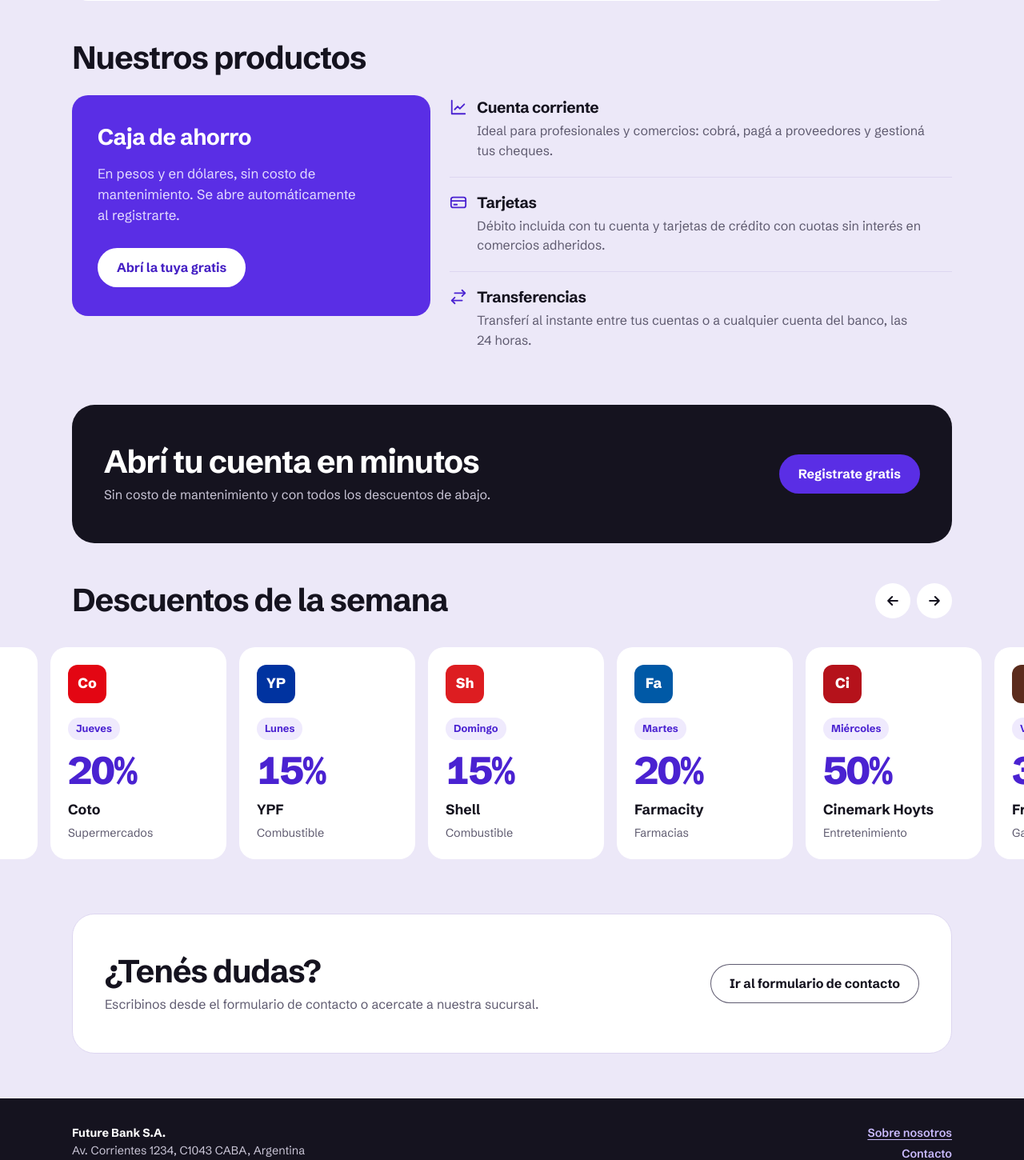
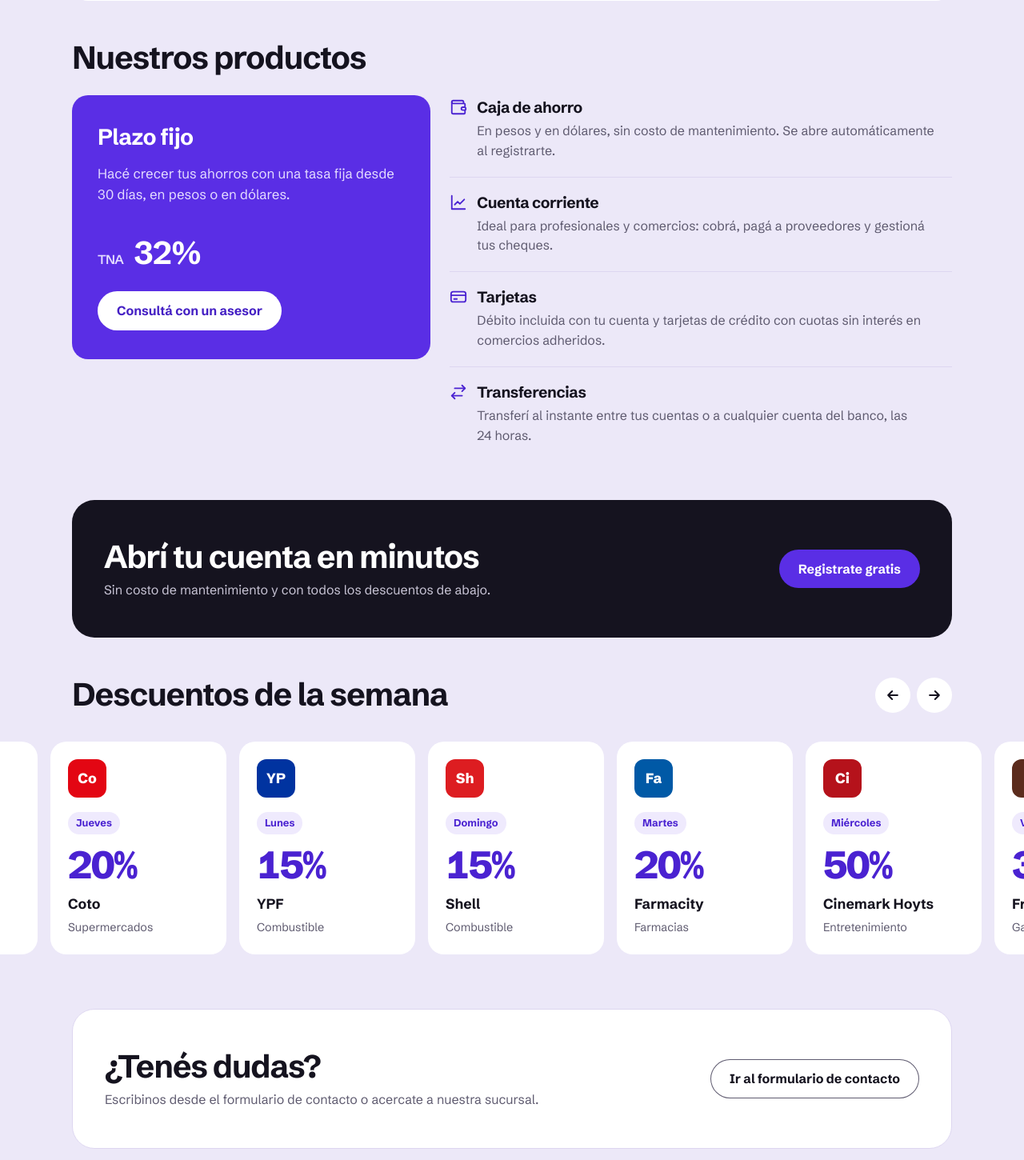
Before and after one commit to Lucas-Ferrari/frh-progra4-tp2, a PHP site: page /banco/ in a window 1280 px wide. Shown: the part 1225-2675 px from the top of the page at 80% size. Run offline with PHP 8.4, Linux system fonts and the light colour scheme.

Commit message:
Fix cards index

```diff
--- a/css/estilos.css
+++ b/css/estilos.css
@@ -682,7 +682,7 @@ code {
 .banda-cta .boton { background: #ffffff; color: var(--marca-oscura); }
 .banda-cta .boton:hover { background: #efeafd; }
 
-/* Productos: la caja de ahorro destacada (es la que se abre al registrarse)
+/* Productos: el plazo fijo destacado (la apertura de cuenta ya tiene su banda)
    y el resto en una lista con el ícono al lado del título */
 .productos {
     display: grid;
@@ -701,6 +701,8 @@ code {
 
 .producto-destacado h3 { font-size: 1.75rem; letter-spacing: -0.02em; margin-bottom: 12px; }
 .producto-destacado p { color: #e4dcff; font-size: 1.05rem; margin-bottom: 28px; }
+.producto-destacado .producto-tasa { font-size: 2.5rem; font-weight: 700; letter-spacing: -0.02em; color: #ffffff; line-height: 1; }
+.producto-destacado .producto-tasa span { font-size: 1rem; font-weight: 600; color: #e4dcff; margin-right: 6px; }
 .producto-destacado .boton { background: #ffffff; color: var(--marca-oscura); }
 .producto-destacado .boton:hover { background: #efeafd; }
 .producto-destacado :focus-visible { outline-color: #ffffff; }
--- a/index.php
+++ b/index.php
@@ -61,17 +61,24 @@ require_once(__DIR__ . "/includes/header.php");
 
 <h2 class="seccion-titulo">Nuestros productos</h2>
 
-<!-- La caja de ahorro va destacada: es la que se abre sola al registrarse.
+<!-- El plazo fijo va destacado: la invitación a abrir la cuenta ya está en la banda de abajo.
      El resto, en una lista simple con el ícono al lado del título. -->
 <section class="productos">
     <article class="producto-destacado">
-        <h3>Caja de ahorro</h3>
-        <p>En pesos y en dólares, sin costo de mantenimiento. Se abre automáticamente al registrarte.</p>
-        <?php if (!estaLogueado()): ?>
-            <a href="registro.php" class="boton">Abrí la tuya gratis</a>
-        <?php endif; ?>
+        <h3>Plazo fijo</h3>
+        <p>Hacé crecer tus ahorros con una tasa fija desde 30 días, en pesos o en dólares.</p>
+        <!-- Tasa de ejemplo: el banco es ficticio -->
+        <p class="producto-tasa"><span>TNA</span> 32%</p>
+        <a href="contacto.php" class="boton">Consultá con un asesor</a>
     </article>
     <ul class="productos-lista">
+        <li>
+            <h3>
+                <svg width="22" height="22" viewBox="0 0 24 24" fill="none" stroke="currentColor" stroke-width="2" stroke-linecap="round" stroke-linejoin="round" aria-hidden="true"><path d="M19 7V5a2 2 0 0 0-2-2H5a2 2 0 0 0 0 4h15a1 1 0 0 1 1 1v4h-3a2 2 0 0 0 0 4h3a1 1 0 0 0 1-1v-2"/><path d="M3 5v14a2 2 0 0 0 2 2h15a1 1 0 0 0 1-1v-4"/></svg>
+                Caja de ahorro
+            </h3>
+            <p>En pesos y en dólares, sin costo de mantenimiento. Se abre automáticamente al registrarte.</p>
+        </li>
         <li>
             <h3>
                 <svg width="22" height="22" viewBox="0 0 24 24" fill="none" stroke="currentColor" stroke-width="2" stroke-linecap="round" stroke-linejoin="round" aria-hidden="true"><path d="M3 3v18h18"/><path d="m7 15 4-4 3 3 6-6"/></svg>
```
